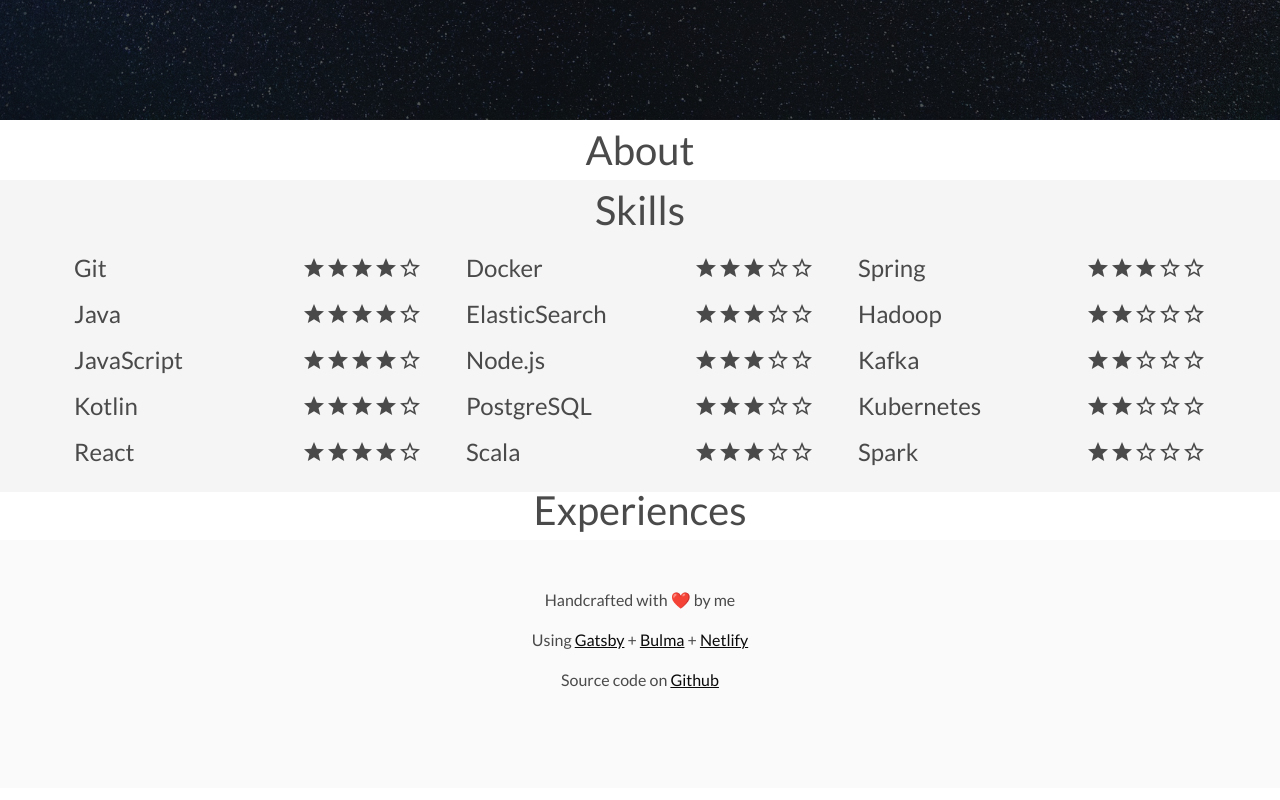
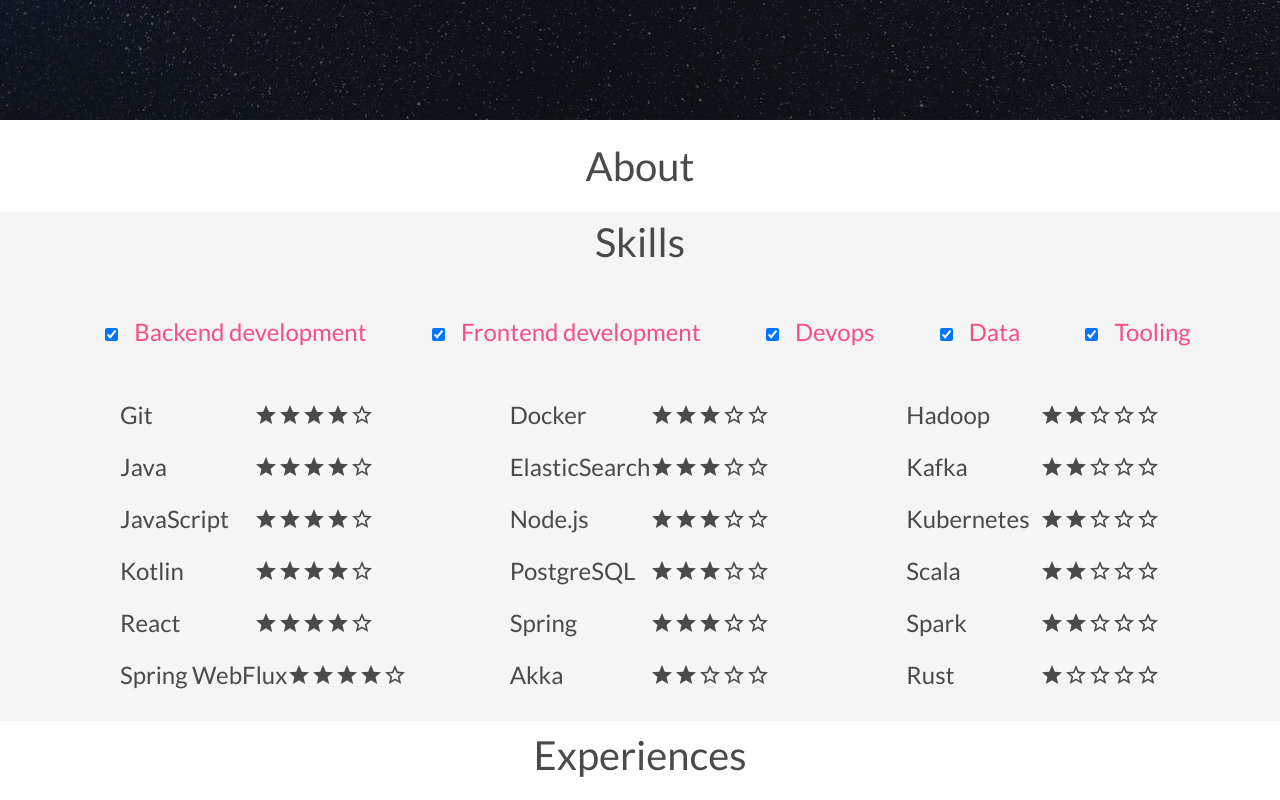
Before and after one commit to btravers/btravers, a Gatsby site: page / in a window 1280 px wide. Shown: the part 680-1480 px from the top of the page. Built offline with nearby package versions, Linux system fonts and the light colour scheme; Gatsby itself is replaced by a stand-in of ours.

Commit message:
Add skill filters

```diff
--- a/src/components/about.js
+++ b/src/components/about.js
@@ -1,11 +1,10 @@
 import React from "react"
+import Section from "./section"
 
 const About = () => (
-    <section>
-        <div className="container has-text-centered">
-            <h2 className="is-size-2">About</h2>
-        </div>
-    </section>
+    <Section
+        title="About"
+    />
 )
 
 export default About
--- a/src/components/experiences.js
+++ b/src/components/experiences.js
@@ -1,11 +1,10 @@
 import React from "react"
+import Section from "./section"
 
 const Experiences = () => (
-    <section>
-        <div className="container has-text-centered">
-            <h2 className="is-size-2">Experiences</h2>
-        </div>
-    </section>
+    <Section
+        title="Experiences"
+    />
 )
 
 export default Experiences
--- a/src/components/icon-button.js
+++ b/src/components/icon-button.js
@@ -1,4 +1,6 @@
 import React from "react"
+
+import "./style.scss"
 
 const IconButton = ({ icon, to }) => (
     <a
--- a/src/components/intro.js
+++ b/src/components/intro.js
@@ -1,6 +1,7 @@
 import React from "react"
 import { FaLinkedinIn, FaTwitter, FaGithub, FaAngleDown } from "react-icons/fa"
 
+import "./style.scss"
 import IconButton from "./icon-button"
 
 const Intro = () => (
@@ -16,7 +17,7 @@ const Intro = () => (
                 Web developer
             </p>
         </div>
-        <a class="button is-primary is-outlined is-large is-uppercase" style={{ padding: "0 1.5rem 0 2.4rem" }}>
+        <a className="button is-primary is-outlined is-large is-uppercase" style={{ padding: "0 1.5rem 0 2.4rem" }}>
             Learn more
             <FaAngleDown className="is-size-2" style={{ paddingLeft: "1.6rem" }} />
         </a>
--- a/src/components/layout.js
+++ b/src/components/layout.js
@@ -2,7 +2,6 @@ import React from "react"
 import PropTypes from "prop-types"
 
 import Footer from "./footer"
-import NavBar from "./navbar";
 
 const Layout = ({ children }) => (
   <>
--- /dev/null
+++ b/src/components/section.js
@@ -0,0 +1,16 @@
+import React from "react"
+
+import "./style.scss"
+
+const Section = ({ className, title, content }) => (
+    <section className={className}>
+        <div className="container has-text-centered">
+            <h2 className="is-size-2" style={{ margin: "1rem" }}>
+                {title}
+            </h2>
+            {content}
+        </div>
+    </section>
+)
+
+export default Section
--- /dev/null
+++ b/src/components/skill-filter.js
@@ -0,0 +1,17 @@
+import React from "react"
+
+import "./style.scss"
+
+const SkillFilter = ({label, checked, onChange}) => (
+    <label className="checkbox is-size-4 has-text-primary" style={{ margin: "1.5rem" }}>
+        <input
+            type="checkbox"
+            checked={checked}
+            onChange={onChange}
+            style={{ margin: "1rem" }}
+        />
+        {label}
+    </label>
+)
+
+export default SkillFilter
--- a/src/components/skill.js
+++ b/src/components/skill.js
@@ -12,13 +12,13 @@ const Star = ({ value }) => {
 }
 
 const Skill = ({ name, mark }) => (
-    <div className="level is-size-4" style={{ margin: "10px" }}>
+    <div className="level is-size-4" style={{ margin: "1rem 3.5rem" }}>
         <span className="level-left">
             {name}
         </span>
         <span className="level-right">
             {
-                map(range(5), index => (<Star value={mark - index} />))
+                map(range(5), index => (<Star value={mark - index} key={index} />))
             }
         </span>
     </div>
--- a/src/components/skills.js
+++ b/src/components/skills.js
@@ -1,9 +1,13 @@
-import React from "react"
+import React, { useState } from "react"
 import orderBy from "lodash/orderBy"
 import map from "lodash/map"
+import filter from "lodash/filter"
 import chunk from "lodash/chunk"
 
+import "./style.scss"
 import Skill from "./skill"
+import SkillFilter from "./skill-filter"
+import Section from "./section"
 
 const skills = [
     {
@@ -32,13 +36,28 @@ const skills = [
         domain: "back"
     },
     {
+        name: "Spring WebFlux",
+        mark: 4,
+        domain: "back"
+    },
+    {
         name: "Node.js",
         mark: 3,
         domain: "back"
     },
     {
         name: "Scala",
-        mark: 3,
+        mark: 2,
+        domain: "back"
+    },
+    {
+        name: "Akka",
+        mark: 2,
+        domain: "back"
+    },
+    {
+        name: "Rust",
+        mark: 1,
         domain: "back"
     },
     {
@@ -83,30 +102,59 @@ const skills = [
     }
 ]
 
-const Skills = () => (
-    <section className="has-background-light">
-        <div className="container has-text-centered">
-            <h2 className="is-size-2">Skills</h2>
-            <div class="columns is-desktop is-8">
-                {
-                    map(
+const Skills = () => {
+    const [filters, setFilters] = useState({
+        data: true,
+        devops: true,
+        back: true,
+        front: true,
+        tool: true
+    })
+
+    const filteredElements = filter(skills, ({ domain }) => filters[domain])
+    const skillElements = map(
         chunk(
             map(
                 orderBy(
-                                    skills,
+                    filteredElements,
                     ['mark', 'name'],
                     ['desc', 'asc']
                 ),
-                                ({name, mark}) => <Skill name={name} mark={mark} />
+                ({name, mark}) => <Skill name={name} mark={mark} key={name} />
             ),
-                            skills.length / 3
+            filteredElements.length % 3 === 0 ? filteredElements.length / 3 : filteredElements.length / 3 + 1
         ),
-                        c => <div className="column">{c}</div>
+        (c, index) => <div className="column" key={index}>{c}</div>
+    )
+
+    const generateFilter = (label, filter) => (
+        <SkillFilter
+            label={label}
+            checked={filters[filter]}
+            onChange={() => setFilters({ ...filters, [filter]: !filters[filter] })}
+        />
+    )
+
+    return (
+        <Section
+            className="has-background-light"
+            title="Skills"
+            content={
+                <div>
+                    <div className="container is-flex" style={{ justifyContent: "space-evenly" }}>
+                        {generateFilter("Backend development", "back")}
+                        {generateFilter("Frontend development", "front")}
+                        {generateFilter("Devops", "devops")}
+                        {generateFilter("Data", "data")}
+                        {generateFilter("Tooling", "tool")}
+                    </div>
+                    <div className="columns is-desktop is-8">
+                        {skillElements}
+                    </div>
+                </div>
+            }
+        />
     )
 }
-            </div>
-        </div>
-    </section>
-)
 
 export default Skills
```
Lines whose indentation alone changed are shown as unchanged.
